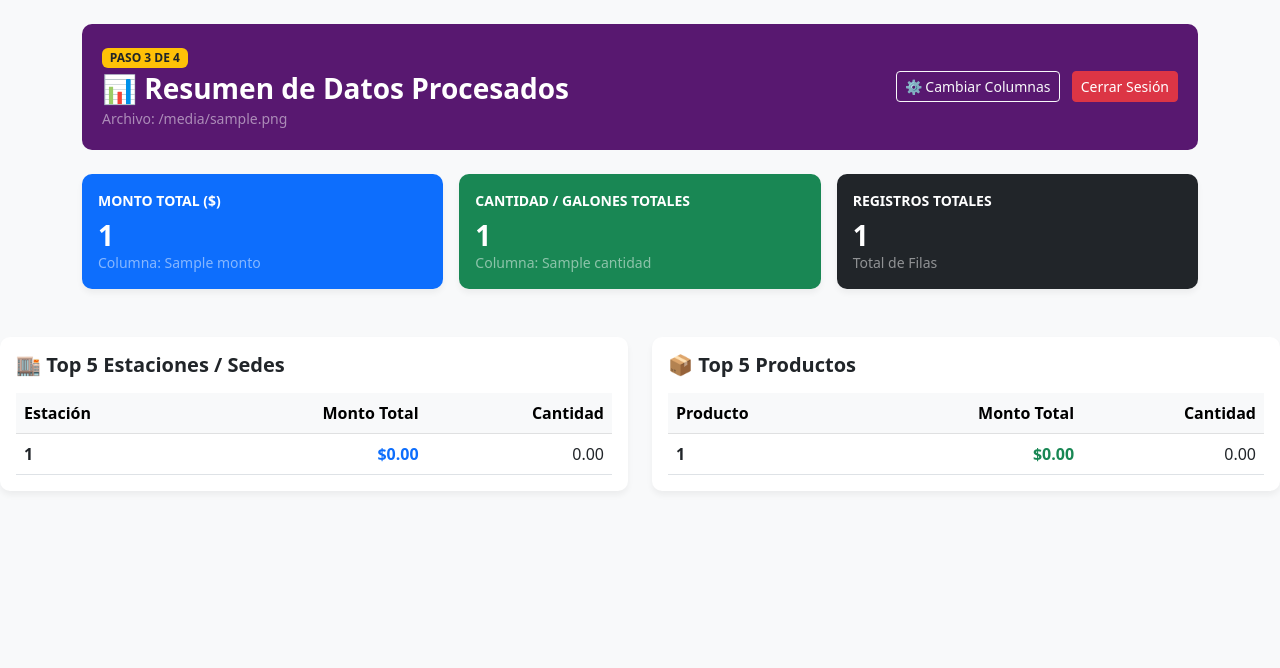
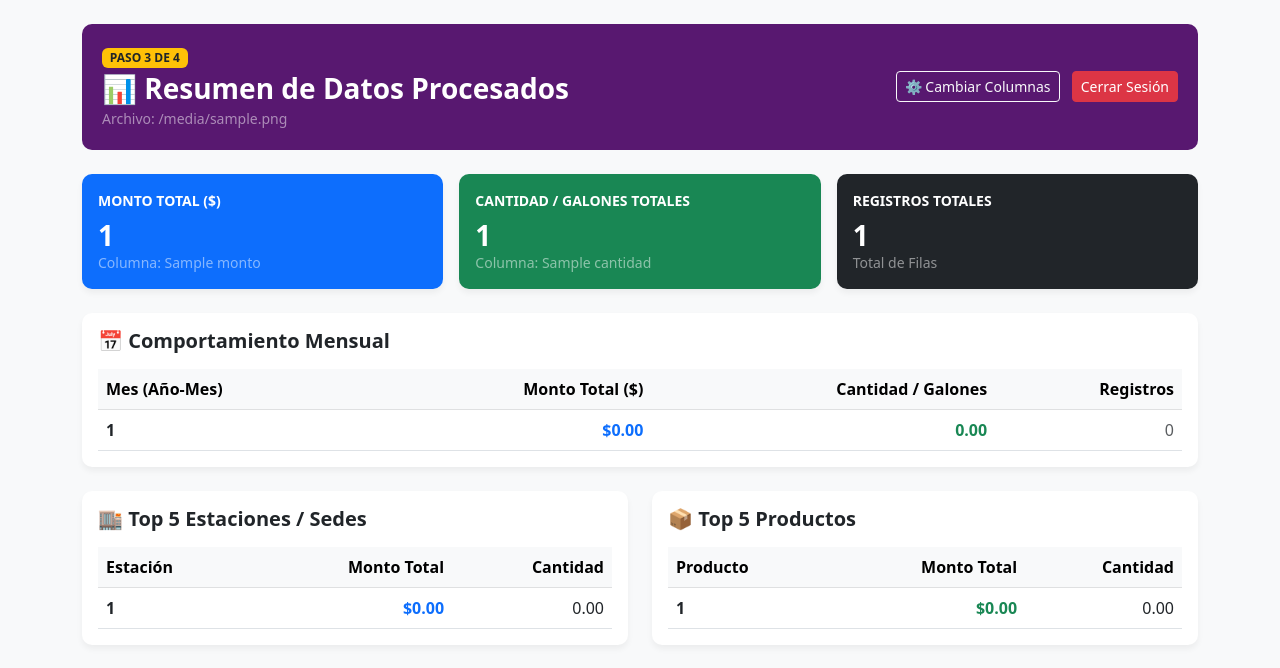
Before and after one commit to harolddickson26/ANALISIS, a Flask app: template templates/dashboard.html in a window 1280 px wide. Shown: the top 668 px of the page. Run offline with Flask 3, Linux system fonts and the light colour scheme; the template is opened without the code that fills it: most values are stand-ins (such as "Sample title", 1, 10 or a date in 2020).

Commit message:
Agregado desglose mensual al dashboard

```diff
--- a/ANALISIS.py
+++ b/ANALISIS.py
@@ -112,6 +112,7 @@ def paso2_columnas():
     )
 
 # PASO 3: Resumen y Dashboard
+# PASO 3: Resumen y Dashboard con desglose por Mes
 @app.route("/dashboard")
 def dashboard():
     if not session.get("usuario"):
@@ -124,7 +125,6 @@ def dashboard():
     df = DATA_STORE[user_key]['df']
     mapeo = DATA_STORE[user_key]['mapeo_columnas']
 
-    # Registro en DuckDB
     con = duckdb.connect()
     con.register("tabla_excel", df)
 
@@ -132,8 +132,9 @@ def dashboard():
     col_cantidad = f'"{mapeo["cantidad"]}"' if mapeo.get("cantidad") else "0"
     col_estacion = f'"{mapeo["estacion"]}"' if mapeo.get("estacion") else "NULL"
     col_producto = f'"{mapeo["producto"]}"' if mapeo.get("producto") else "NULL"
+    col_fecha = f'"{mapeo["fecha"]}"' if mapeo.get("fecha") else "NULL"
 
-    # Consulta de KPIs Generales
+    # KPIs Generales
     query_kpis = f"""
         SELECT
             COALESCE(SUM(TRY_CAST({col_monto} AS DOUBLE)), 0) as total_monto,
@@ -143,7 +144,37 @@ def dashboard():
     """
     res_kpis = con.execute(query_kpis).fetchone()
 
-    # Resumen por Estación / Sede
+    # Resumen por Mes
+    resumen_meses = []
+    if mapeo.get("fecha"):
+        q_mes = f"""
+            SELECT
+                STRFTIME(TRY_CAST({col_fecha} AS DATE), '%Y-%m') as mes,
+                SUM(TRY_CAST({col_monto} AS DOUBLE)) as monto,
+                SUM(TRY_CAST({col_cantidad} AS DOUBLE)) as cantidad,
+                COUNT(*) as registros
+            FROM tabla_excel
+            WHERE TRY_CAST({col_fecha} AS DATE) IS NOT NULL
+            GROUP BY mes
+            ORDER BY mes ASC
+        """
+        try:
+            resumen_meses = con.execute(q_mes).fetchall()
+        except Exception:
+            # Resguardo si las fechas vienen con hora o texto mixto
+            q_mes_fallback = f"""
+                SELECT
+                    STRFTIME(TRY_CAST(STRPTIME(CAST({col_fecha} AS VARCHAR), '%Y-%m-%d %H:%M:%S') AS DATE), '%Y-%m') as mes,
+                    SUM(TRY_CAST({col_monto} AS DOUBLE)) as monto,
+                    SUM(TRY_CAST({col_cantidad} AS DOUBLE)) as cantidad,
+                    COUNT(*) as registros
+                FROM tabla_excel
+                GROUP BY mes
+                ORDER BY mes ASC
+            """
+            resumen_meses = con.execute(q_mes_fallback).fetchall()
+
+    # Top 5 Estaciones
     resumen_estaciones = []
     if mapeo.get("estacion"):
         q_est = f"""
@@ -157,7 +188,7 @@ def dashboard():
         """
         resumen_estaciones = con.execute(q_est).fetchall()
 
-    # Resumen por Producto
+    # Top 5 Productos
     resumen_productos = []
     if mapeo.get("producto"):
         q_prod = f"""
@@ -180,6 +211,7 @@ def dashboard():
     return render_template(
         "dashboard.html",
         kpis=kpis,
+        meses=resumen_meses,
         estaciones=resumen_estaciones,
         productos=resumen_productos,
         filename=DATA_STORE[user_key]['filename'],
--- a/templates/dashboard.html
+++ b/templates/dashboard.html
@@ -13,6 +13,7 @@
 <body>
 
 <div class="container py-4">
+    <!-- Encabezado Principal -->
     <div class="header-box d-flex justify-content-between align-items-center mb-4">
         <div>
             <span class="badge bg-warning text-dark mb-1">PASO 3 DE 4</span>
@@ -25,7 +26,7 @@
         </div>
     </div>
 
-    <!-- Indicadores Principales -->
+    <!-- Indicadores Principales (KPIs) -->
     <div class="row g-3 mb-4">
         <div class="col-md-4">
             <div class="card card-kpi bg-primary text-white p-3">
@@ -49,8 +50,41 @@
             </div>
         </div>
     </div>
-</div>
-<!-- Resúmenes por Selección (Top 5 Estaciones y Productos) -->
+
+    <!-- TABLA DE DESGLOSE POR MESES -->
+    {% if meses %}
+    <div class="row mb-4">
+        <div class="col-12">
+            <div class="card card-kpi p-3 bg-white">
+                <h5 class="fw-bold mb-3 text-dark">📅 Comportamiento Mensual</h5>
+                <div class="table-responsive">
+                    <table class="table table-hover align-middle mb-0">
+                        <thead class="table-light">
+                            <tr>
+                                <th>Mes (Año-Mes)</th>
+                                <th class="text-end">Monto Total ($)</th>
+                                <th class="text-end">Cantidad / Galones</th>
+                                <th class="text-end">Registros</th>
+                            </tr>
+                        </thead>
+                        <tbody>
+                            {% for m in meses %}
+                            <tr>
+                                <td class="fw-bold text-dark">{{ m[0] if m[0] else 'Sin Fecha' }}</td>
+                                <td class="text-end fw-bold text-primary">${{ "{:,.2f}".format(m[1] if m[1] else 0) }}</td>
+                                <td class="text-end fw-bold text-success">{{ "{:,.2f}".format(m[2] if m[2] else 0) }}</td>
+                                <td class="text-end text-muted">{{ "{:,}".format(m[3] if m[3] else 0) }}</td>
+                            </tr>
+                            {% endfor %}
+                        </tbody>
+                    </table>
+                </div>
+            </div>
+        </div>
+    </div>
+    {% endif %}
+
+    <!-- Resúmenes por Selección (Top 5 Estaciones y Productos) -->
     <div class="row g-4">
         {% if estaciones %}
         <div class="col-md-6">
@@ -104,5 +138,8 @@
         </div>
         {% endif %}
     </div>
+
+</div>
+
 </body>
 </html>
```
